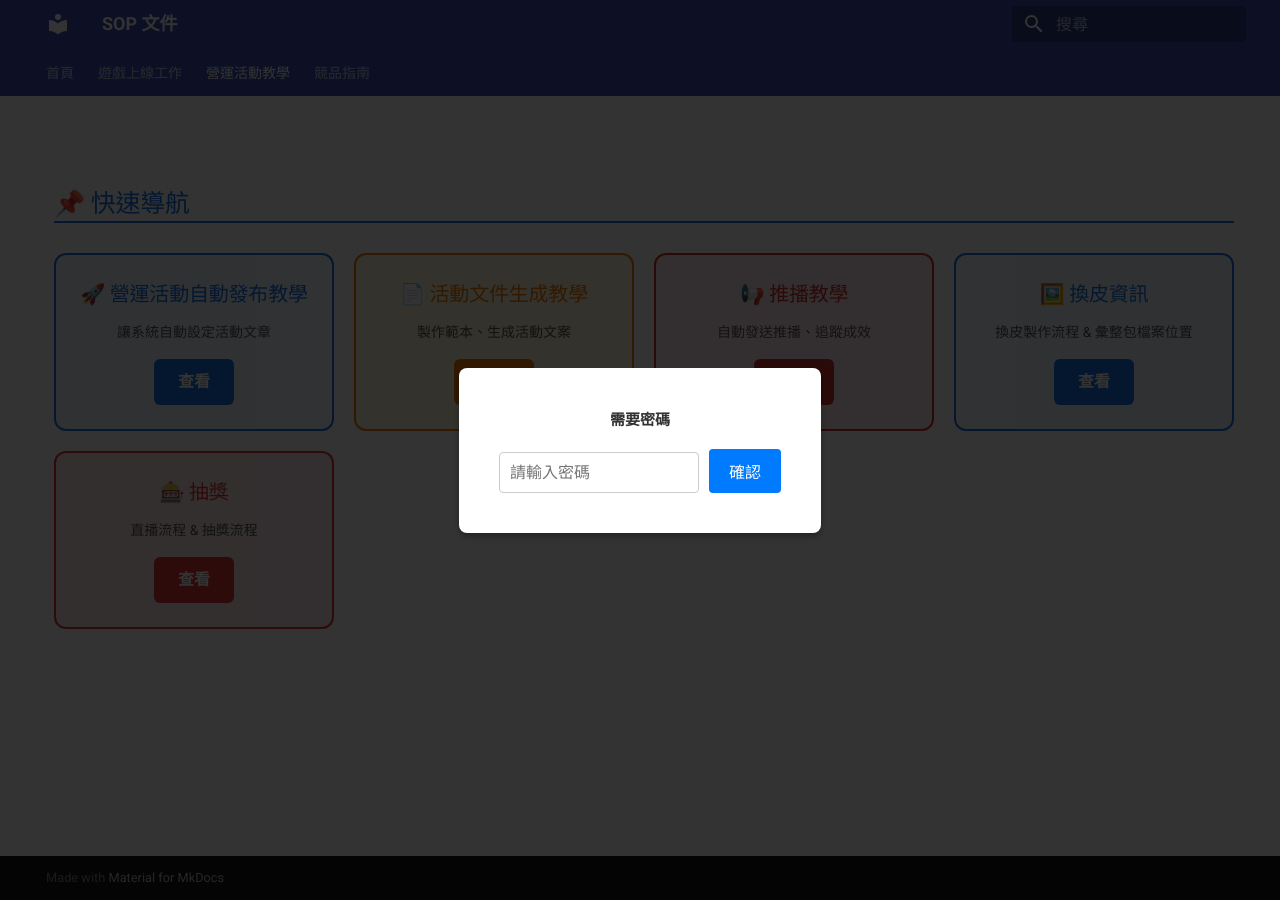
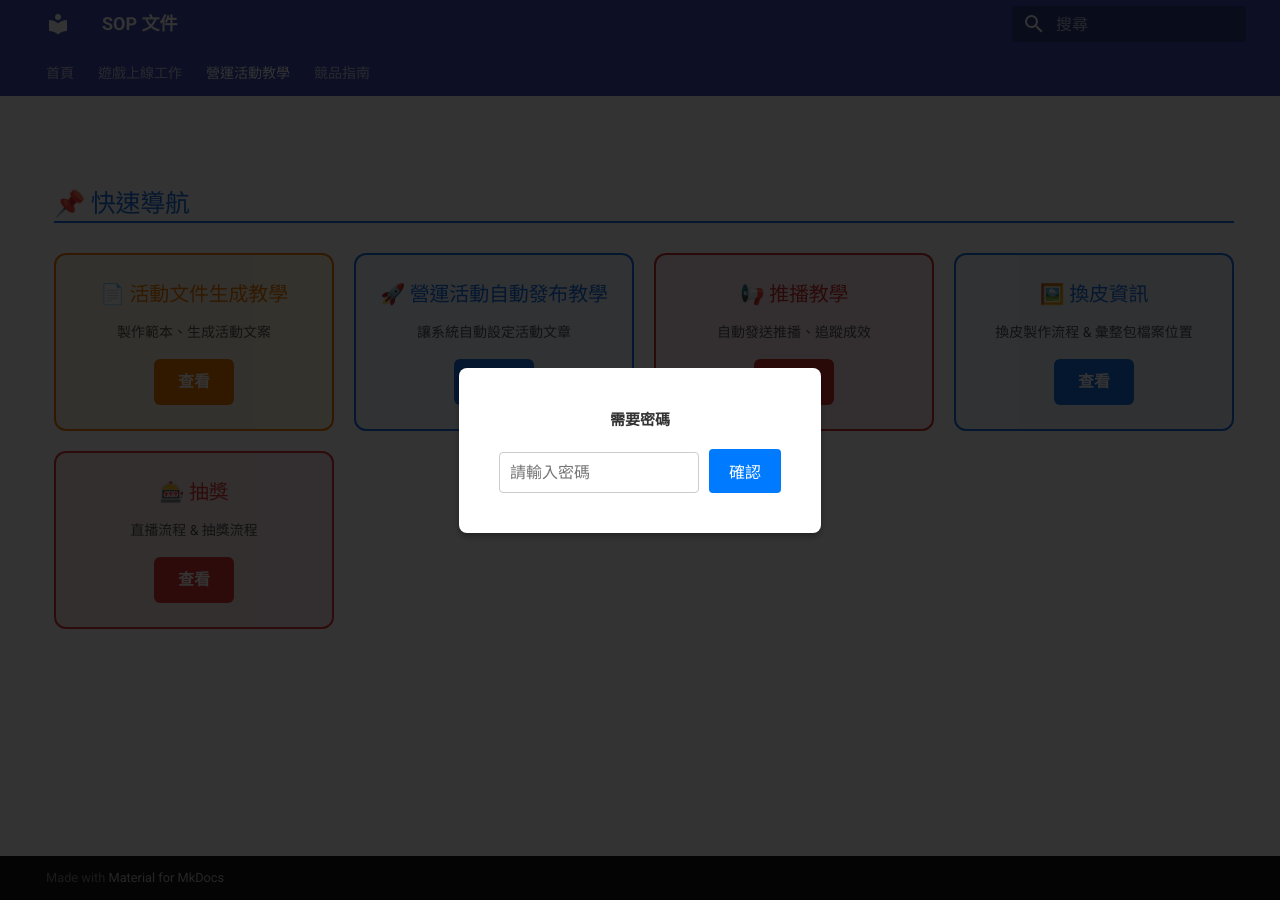
Before and after one commit to yayihuang-bit/sop-docs, an MkDocs documentation site: the page built from docs/營運_索引.md, in a window 1280 px wide. Built offline with MkDocs 1.6.1 and Material for MkDocs 9.7.7, drawn with Linux system fonts in a browser that asks for light colours.

Commit message:
Reorder cards in 營運_索引

```diff
--- a/docs/營運_索引.md
+++ b/docs/營運_索引.md
@@ -1,17 +1,17 @@
 ## 📌 快速導航
 
 <div style="display:grid;grid-template-columns:repeat(auto-fit,minmax(280px,1fr));gap:20px;margin:30px 0;">
+
+<div style="border:2px solid #f57c00;border-radius:12px;padding:24px;background:#fff8e1;text-align:center;">
+<h3 style="color:#f57c00;margin:0 0 12px 0;">📄 活動文件生成教學</h3>
+<p style="color:#555;font-size:14px;margin:0 0 16px 0;">製作範本、生成活動文案</p>
+<a href="/sop-docs/營運_文件生成指南.html" style="display:inline-block;background:#f57c00;color:white;padding:10px 24px;border-radius:6px;text-decoration:none;font-weight:bold;">查看</a>
+</div>
 
 <div style="border:2px solid #1a73e8;border-radius:12px;padding:24px;background:#f0f7ff;text-align:center;">
 <h3 style="color:#1a73e8;margin:0 0 12px 0;">🚀 營運活動自動發布教學</h3>
 <p style="color:#555;font-size:14px;margin:0 0 16px 0;">讓系統自動設定活動文章</p>
 <a href="/sop-docs/營運_自動發布指南.html" style="display:inline-block;background:#1a73e8;color:white;padding:10px 24px;border-radius:6px;text-decoration:none;font-weight:bold;">查看</a>
-</div>
-
-<div style="border:2px solid #f57c00;border-radius:12px;padding:24px;background:#fff8e1;text-align:center;">
-<h3 style="color:#f57c00;margin:0 0 12px 0;">📄 活動文件生成教學</h3>
-<p style="color:#555;font-size:14px;margin:0 0 16px 0;">製作範本、生成活動文案</p>
-<a href="/sop-docs/營運_文件生成指南.html" style="display:inline-block;background:#f57c00;color:white;padding:10px 24px;border-radius:6px;text-decoration:none;font-weight:bold;">查看</a>
 </div>
 
 <div style="border:2px solid #d32f2f;border-radius:12px;padding:24px;background:#ffebee;text-align:center;">
```
